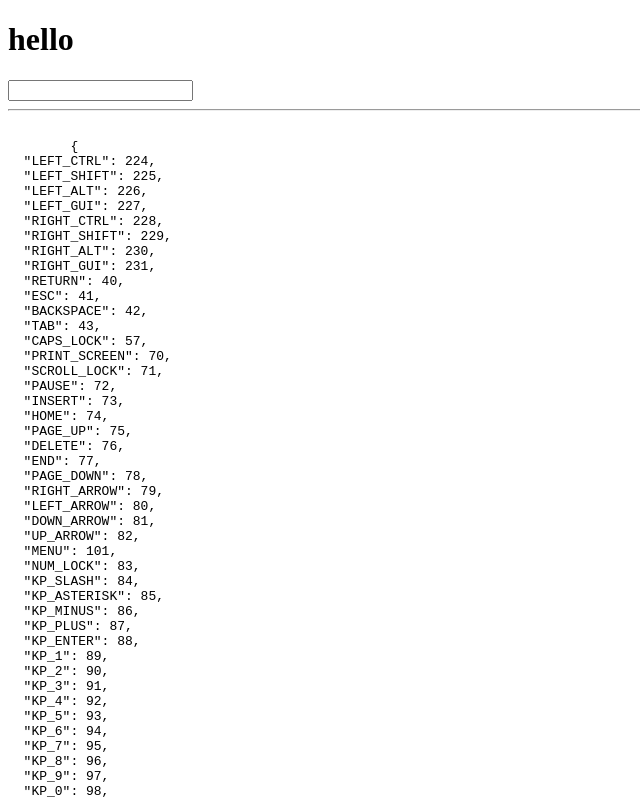
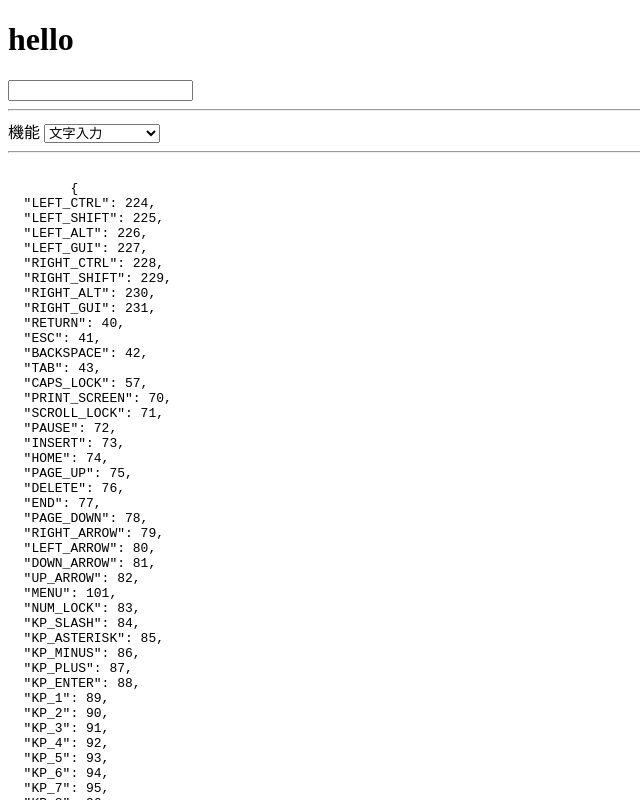
Before and after one commit to hal8500/ok_keypad, a SvelteKit app: page /pg in a window 1280 px wide. Shown: the top 800 px of the page, without its empty margins (0-640 px from the left). Built offline with nearby package versions, Linux system fonts and the light colour scheme.

Commit message:
UIによるコマンド編集

```diff
--- /dev/null
+++ b/src/routes/SlotEditor.svelte
@@ -0,0 +1,20 @@
+<script lang="ts">
+    const slotTypes = [
+        { id: "type", text: "文字入力" },
+        { id: "button", text: "ボタン割り当て" },
+        { id: "click", text: "マウスクリック" },
+        { id: "macro", text: "マクロ" },
+    ];
+    let selectedSlotType = $state();
+</script>
+
+<div>
+    <div>
+        <span>機能</span>
+        <select bind:value={selectedSlotType}>
+            {#each slotTypes as slotType}
+                <option value={slotType}>{slotType.text}</option>
+            {/each}
+        </select>
+    </div>
+</div>
--- a/src/routes/pg/+page.svelte
+++ b/src/routes/pg/+page.svelte
@@ -1,6 +1,7 @@
 <script lang="ts">
     import { browser } from "$app/environment";
     import { KEY_TABLE } from "$lib/types";
+    import SlotEditor from "../SlotEditor.svelte";
 
     const ITEM_KEY = "pg_test_value";
     let ts_value: string | null = $state(null);
@@ -19,6 +20,8 @@
 <p>{ts_value}</p>
 <input type="text" bind:value={ts_value} />
 <hr>
+<SlotEditor></SlotEditor>
+<hr>
 <pre>
     <code>
         {JSON.stringify(KEY_TABLE, null, 2)}
```
